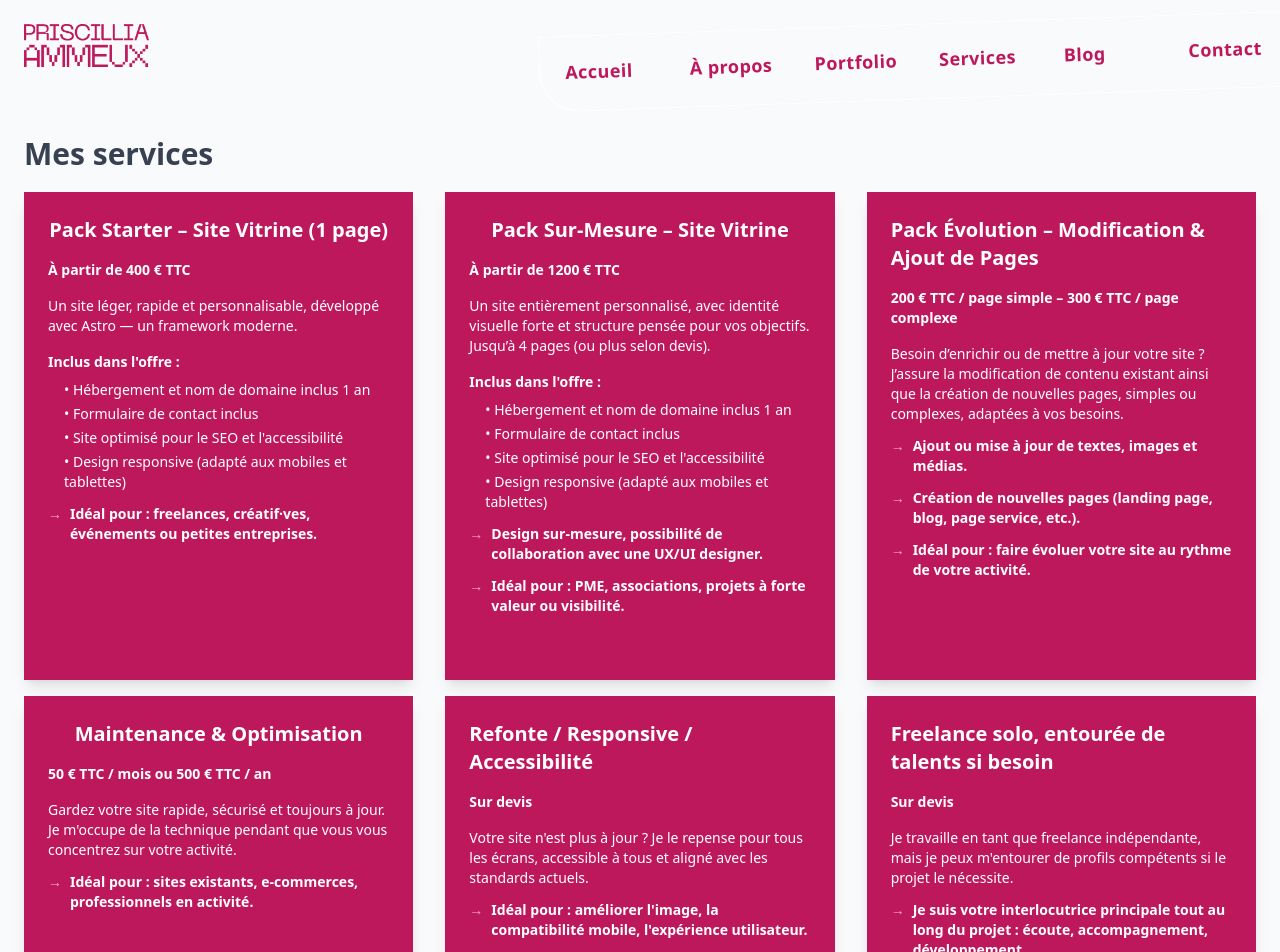
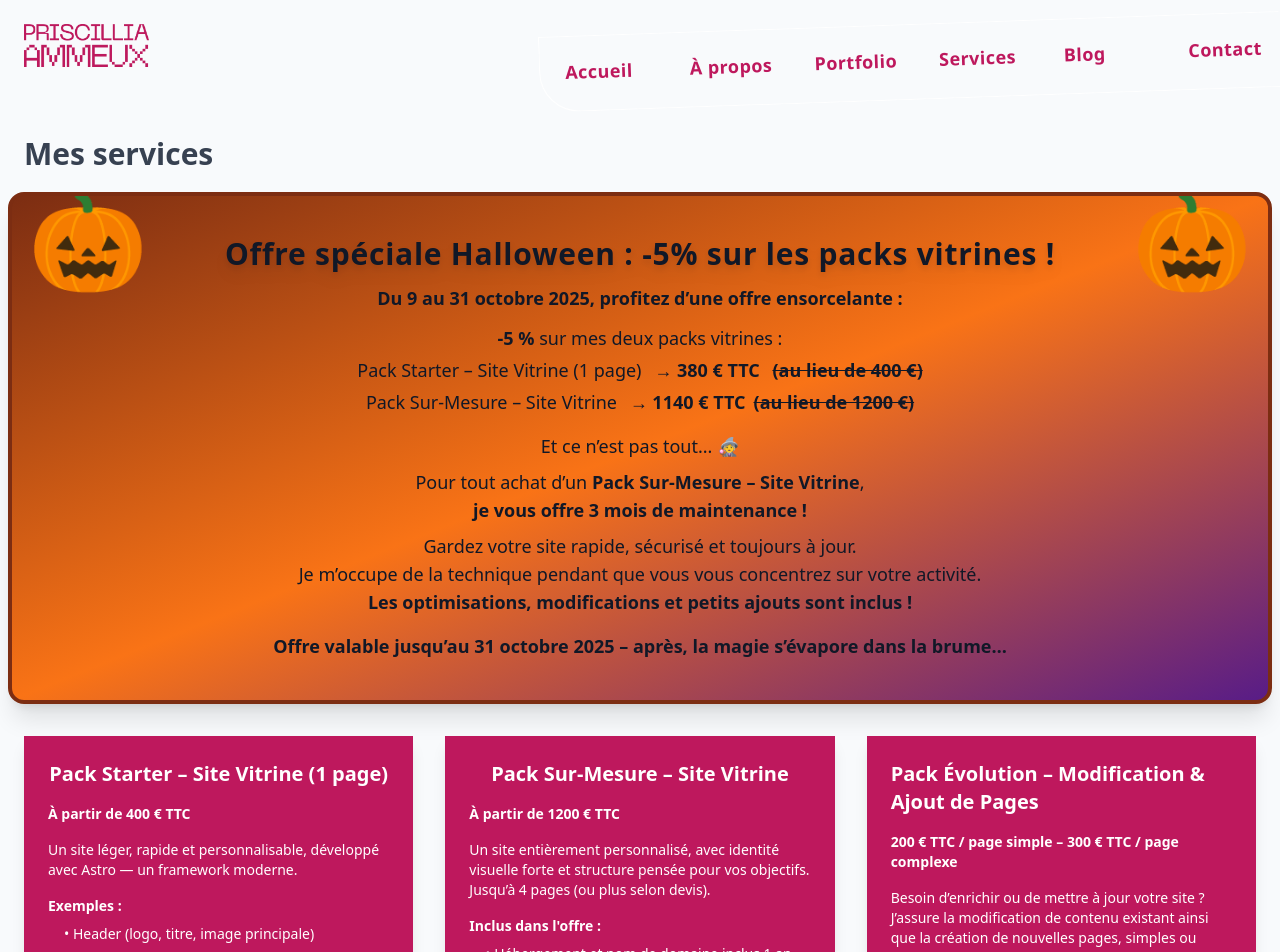
Before and after one commit to PriscilliaAmmeux/my_portfolio, a Next.js app: page /prestations in a window 1280 px wide. Shown: the top 952 px of the page. Built offline with nearby package versions, Linux system fonts and the light colour scheme; a web font is replaced by a local one.

Commit message:
add offre hallowween

```diff
--- a/src/app/ui/listPrestations/listPrestations.tsx
+++ b/src/app/ui/listPrestations/listPrestations.tsx
@@ -23,7 +23,7 @@ export default function ListPrestations() {
   ];
 
   const shouldShowInclusions = (id: string | number): boolean => {
-    return ![3, 4, 5, 6].includes(Number(id));
+    return ![3, 4, 5].includes(Number(id));
   };
 
   const prestations = [
@@ -32,6 +32,75 @@ export default function ListPrestations() {
   ];
 
   return (
+    <>
+      <section className="mb-8">
+        <div className="bg-gradient-to-br from-orange-900 via-orange-500 to-purple-900 rounded-2xl shadow-xl p-6 md:p-10 text-gray-900 text-center border-4 border-orange-900 relative overflow-hidden">
+          <div className="absolute top-0 left-0 m-4 mb-8 md:mb-0 text-5xl md:text-8xl animate-bounce select-none pointer-events-none">
+            🎃
+          </div>
+          <h3 className="text-2xl md:text-3xl font-extrabold mb-3 mt-10 md:mt-0 tracking-wide drop-shadow-lg">
+            Offre spéciale Halloween&nbsp;: -5% sur les packs vitrines&nbsp;!
+          </h3>
+          <div className="absolute top-0 right-0 m-4 text-5xl md:text-8xl animate-bounce select-none pointer-events-none">
+            🎃
+          </div>
+          <p className="mb-3 text-lg font-semibold">
+            Du 9 au 31 octobre 2025, profitez d’une offre ensorcelante&nbsp;:
+          </p>
+          <ul className="mb-4 text-base md:text-lg space-y-1">
+            <li>
+              <span className="font-bold">-5 %</span> sur mes deux packs
+              vitrines&nbsp;:
+            </li>
+            <li>
+              Pack Starter – Site Vitrine (1 page){" "}
+              <span className="ml-2 t font-bold block sm:inline">
+                → 380&nbsp;€ TTC
+              </span>{" "}
+              <span className="ml-2 line-through font-semibold">
+                (au lieu de 400&nbsp;€)
+              </span>
+            </li>
+            <li>
+              Pack Sur-Mesure – Site Vitrine{" "}
+              <span className="ml-2  font-bold block sm:inline">
+                → 1140&nbsp;€ TTC
+              </span>
+              <span className="ml-2 line-through font-semibold">
+                (au lieu de 1200&nbsp;€)
+              </span>
+            </li>
+          </ul>
+          <p className="mb-2 text-base md:text-lg">
+            Et ce n’est pas tout...{" "}
+            <span role="img" aria-label="sorcière">
+              🧙‍♀️
+            </span>
+          </p>
+          <p className="mb-2 text-base md:text-lg">
+            Pour tout achat d’un{" "}
+            <span className="font-bold">Pack Sur-Mesure – Site Vitrine</span>,
+            <br className="hidden md:block" />
+            <span className="font-bold">
+              je vous offre 3 mois de maintenance !
+            </span>{" "}
+          </p>
+          <p className="mb-2 text-base md:text-lg">
+            Gardez votre site rapide, sécurisé et toujours à jour.
+            <br />
+            Je m’occupe de la technique pendant que vous vous concentrez sur
+            votre activité.
+            <br />
+            <span className="font-semibold">
+              Les optimisations, modifications et petits ajouts sont inclus !
+            </span>
+          </p>
+          <p className="mt-4 font-bold text-lg">
+            Offre valable jusqu’au 31 octobre 2025 – après, la magie s’évapore
+            dans la brume…{" "}
+          </p>
+        </div>
+      </section>
       <section className="grid grid-cols-1 sm:grid-cols-2 md:grid-cols-3">
         {prestations.map((prestation) => {
           const presentationContent = getPresentationContent(
@@ -47,6 +116,23 @@ export default function ListPrestations() {
                 <ul className="text-white list-disc mt-2 mb-2 list-none text-sm">
                   <li className="mt-2 mb-4 font-bold">{prestation.price}</li>
                   <li className="mt-2 mb-2">{prestation.description}</li>
+                  {/* examples for Starter Pack only */}
+                  {prestation.id === 1 &&
+                    "examples" in prestation &&
+                    Array.isArray(prestation.examples) && (
+                      <>
+                        <li className="mt-4 mb-2 font-bold">Exemples :</li>
+                        {prestation.examples.map(
+                          (exemple: string, index: number) => (
+                            <li key={index} className="mt-1 mb-1 ml-4">
+                              • {exemple}
+                            </li>
+                          )
+                        )}
+                      </>
+                    )}
+
+                  {/* Inclus dans l'offre pour tous sauf id 3, 4, 5 */}
                   {shouldShowInclusions(prestation.id) && (
                     <>
                       <li className="mt-4 mb-2 font-bold">
@@ -59,6 +145,7 @@ export default function ListPrestations() {
                       ))}
                     </>
                   )}
+
                   {presentationContent.length > 0 && (
                     <>
                       {presentationContent.map((content, index) => (
@@ -77,5 +164,6 @@ export default function ListPrestations() {
           );
         })}
       </section>
+    </>
   );
 }
--- a/src/data/prestations.json
+++ b/src/data/prestations.json
@@ -7,7 +7,15 @@
       "description": "Un site léger, rapide et personnalisable, développé avec Astro — un framework moderne.",
       "presentation": {
         "content": "Idéal pour : freelances, créatif·ves, événements ou petites entreprises."
-      }
+      },
+      "examples": [
+        "Header (logo, titre, image principale)",
+        "Barre de navigation (ancre vers les sections)",
+        "Section À propos",
+        "Section Services ou Prestations",
+        "Section Contact (formulaire et coordonnées)",
+        "Footer (liens légaux (PDF), réseaux sociaux, copyright)"
+      ]
     },
     {
       "id": 2,
@@ -63,23 +71,6 @@
           "content": "Idéal pour : améliorer l'image, la compatibilité mobile, l'expérience utilisateur."
         }
       ]
-    },
-    {
-      "id": 6,
-      "title": "Freelance solo, entourée de talents si besoin",
-      "price": "Sur devis",
-      "description": "Je travaille en tant que freelance indépendante, mais je peux m'entourer de profils compétents si le projet le nécessite.",
-      "presentation": [
-        {
-          "content": "Je suis votre interlocutrice principale tout au long du projet : écoute, accompagnement, développement."
-        },
-        {
-          "content": "Pour certaines expertises spécifiques (UX/UI, rédaction, etc.), je peux collaborer avec des partenaires en qui j’ai pleinement confiance."
-        },
-        {
-          "content": "Chaque intervention complémentaire est validée avec vous et intégrée de façon fluide dans le déroulement du projet."
-        }
-      ]
     }
   ]
 }
```
Lines whose indentation alone changed are shown as unchanged.
